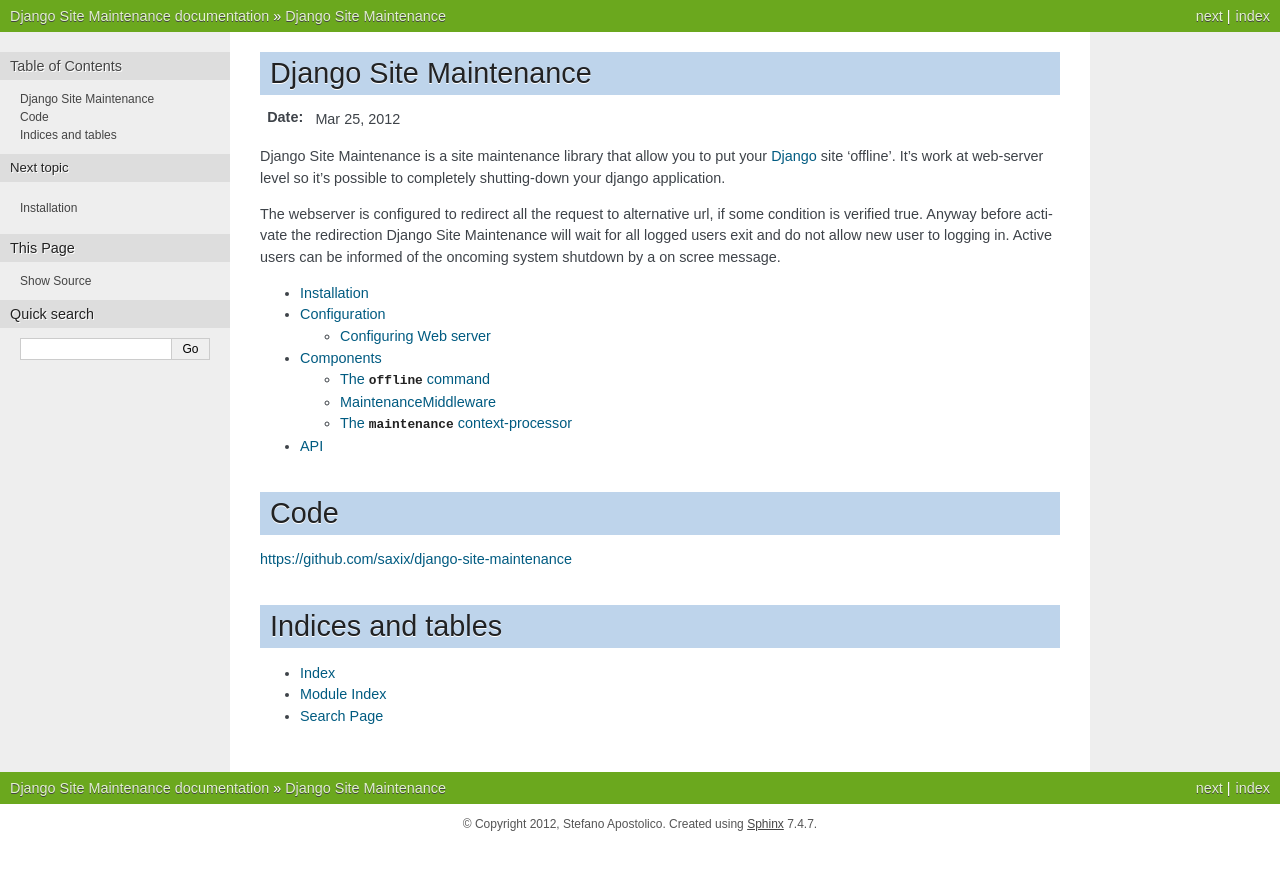
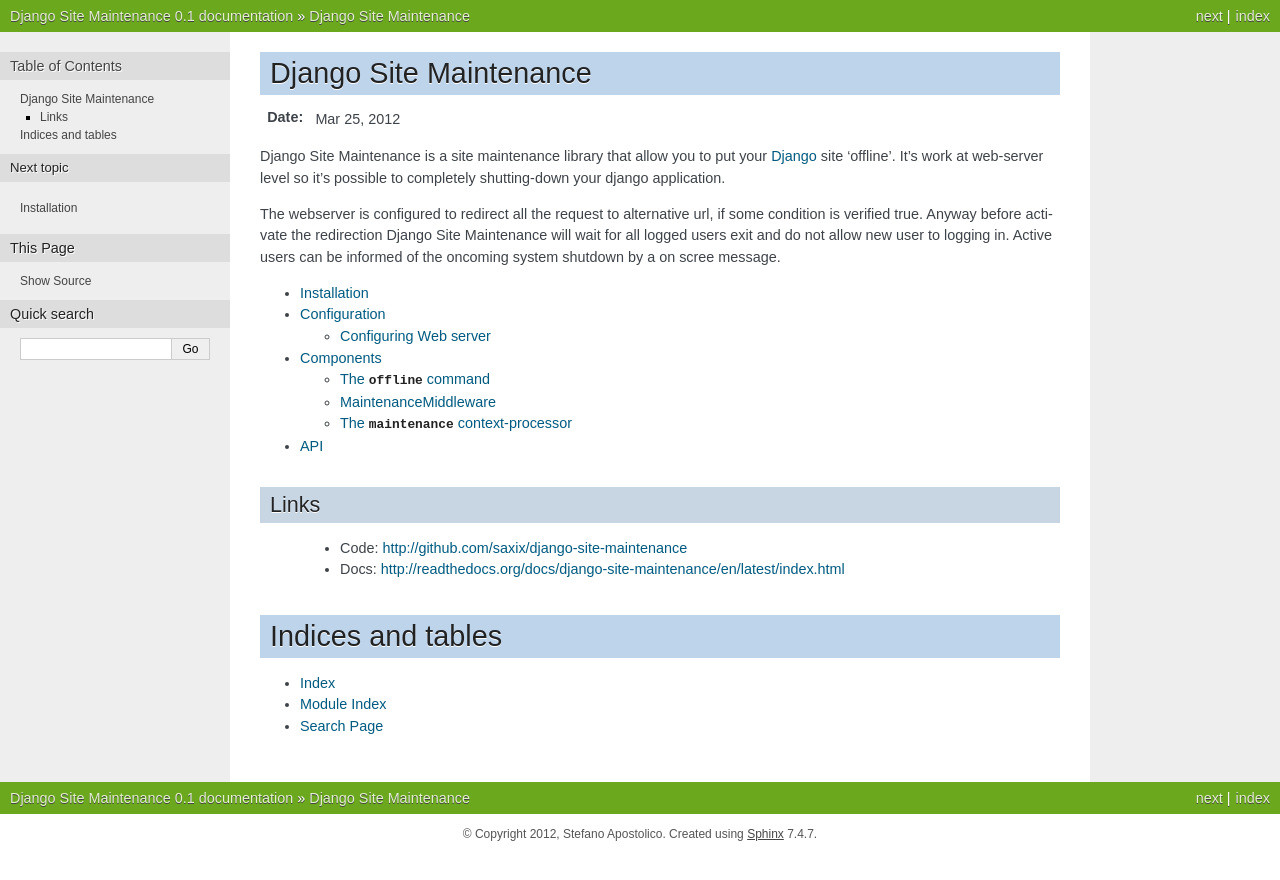
Before and after one commit to saxix/django-site-maintenance, a Sphinx documentation site: the page built from docs/index.rst, in a window 1280 px wide. Shown: the top 880 px of the page. Built offline with Sphinx 7.4.7, drawn with Linux system fonts in a browser that asks for light colours.

```diff
--- a/docs/index.rst
+++ b/docs/index.rst
@@ -23,10 +23,11 @@ Active users can be informed of the oncoming system shutdown by a on scree messa
     components
     api
 
-Code
-====
+Links
+-----
 
-https://github.com/saxix/django-site-maintenance
+   * Code: http://github.com/saxix/django-site-maintenance
+   * Docs: http://readthedocs.org/docs/django-site-maintenance/en/latest/index.html
 
 
 Indices and tables
--- a/docs/install.rst
+++ b/docs/install.rst
@@ -47,7 +47,7 @@ Optionally set::
 
 
 .. note::
-    The standard location of the `MAINTENANCE_URL` is ::doc::STATIC_URL/maintenance/maintenance.html
+    The standard location of the `MAINTENANCE_URL` is $STATIC_URL/maintenance/maintenance.html
 
 Configuring Web server
 ----------------------
--- a/maintenance/__init__.py
+++ b/maintenance/__init__.py
@@ -1,5 +1,5 @@
 NAME = 'django-site-maintenance'
-VERSION = __version__ = (0, 1, 0, 'alpha', 0)
+VERSION = __version__ = (0, 1, 0, 'final', 0)
 __author__ = 'sax'
 
 
```
Also changed, not shown: 1 other file.
